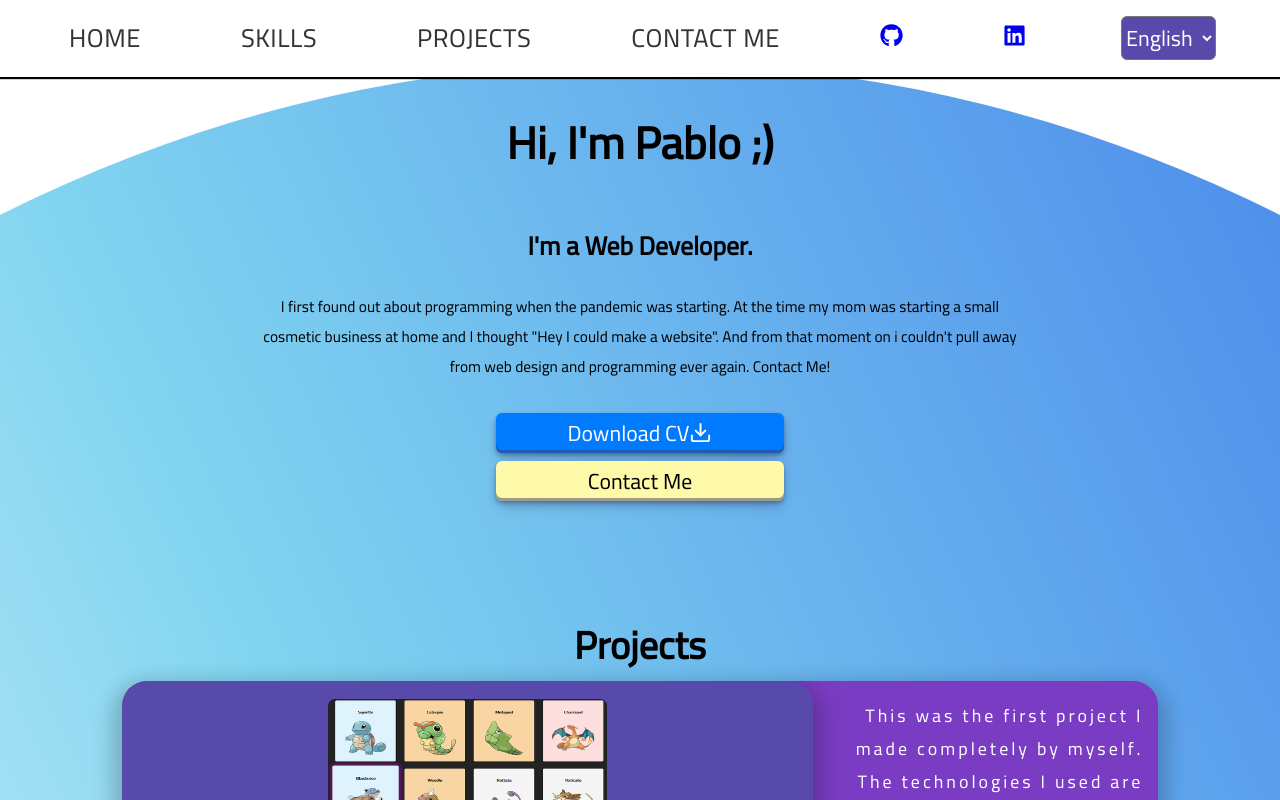
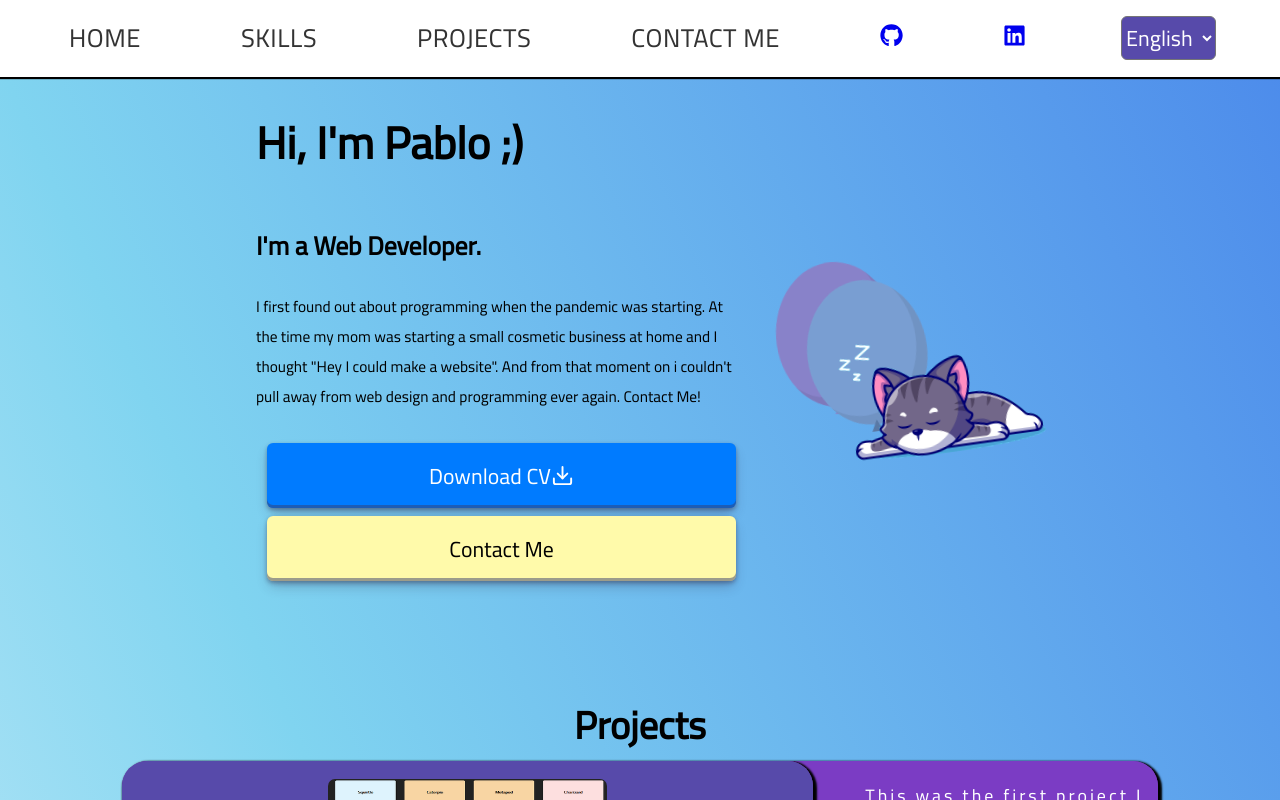
Before and after one commit to pablofretes/portfolio, a React (Create React App) app: page / in a window 1280 px wide. Shown: the top 800 px of the page. Built offline with nearby package versions, Linux system fonts and the light colour scheme.

Commit message:
Ballon + Cat

```diff
--- a/src/App.css
+++ b/src/App.css
@@ -34,7 +34,7 @@ html, body {
   cursor: pointer;
   display: inline-flex;
   font-family: Cairo, monospace;
-  height: 50%;
+  height: 65px;
   width: 100%;
   justify-content: center;
   list-style: none;
@@ -75,7 +75,7 @@ html, body {
   cursor: pointer;
   display: inline-flex;
   font-family: Cairo, monospace;
-  height: 50%;
+  height: 65px;
   width: 100%;
   justify-content: center;
   list-style: none;
@@ -115,16 +115,9 @@ html, body {
   overflow: hidden;
   display: flex;
   flex-flow: row nowrap;
-  box-shadow: 0 10px 20px 10px rgba(0, 0, 0, 0.2);
+	box-shadow: 2px 2px 2px 2px black;
   border-radius: 25px;
   background-color: #7b3cc4;
-	transition: 1.3s ease;
-}
-
-.slider-root:hover {
-	box-shadow: 0px 2px 2px 2px black;
-	transition: 1.3s ease;
-	transform: scale(1.03);
 }
 
 .project-container {
@@ -149,7 +142,7 @@ html, body {
   height: 100%;
   position: relative;
   overflow: hidden;
-  box-shadow: 0 10px 20px 10px rgba(0, 0, 0, 0.2);
+	box-shadow: 2px 2px 2px 2px black;
   border-radius: 25px;
 }
 
@@ -240,12 +233,6 @@ html, body {
   transition: 1s ease;
 }
 
-#projects h2 {
-  text-align: center;
-  font-size: 3rem;
-  font-size: 3.0vw;
-  font-weight: 600;
-}
 
 .projects-grid {
   display: grid;
@@ -269,12 +256,6 @@ html, body {
   border-bottom: 1px solid rgba(#777, 0.1);
   padding: 8px;
 	transition: 1s ease;
-}
-
-.project-image:hover {
-	box-shadow: 0px 2px 2px 2px black;
-	transition: 1s ease;
-	transform: scale(1.03);
 }
 
 .text-container {
@@ -329,6 +310,14 @@ html, body {
   .project-info{
     font-size: 9px;
   }
+
+	.code-button {
+		height: 40px;
+	}
+
+	.demo-button {
+		height: 40px;
+	}
 }
 
 @media screen and (max-width: 600px){
@@ -359,6 +348,14 @@ html, body {
   .project-info-container{
     display: none;
   }
+
+	.code-button {
+		height: 30px;
+	}
+
+	.demo-button {
+		height: 30px;
+	}
 }
 
 
@@ -389,4 +386,12 @@ html, body {
   .project-info-container{
     display: none;
   }
+
+	.code-button {
+		height: 20px;
+	}
+
+	.demo-button {
+		height: 20px;
+	}
 }
--- a/src/components/contact/contact.css
+++ b/src/components/contact/contact.css
@@ -33,16 +33,10 @@
   border-radius: 10px;
   border: #000 double;
   margin-bottom: 1rem;
-  box-shadow: 0 10px 20px 10px rgba(0, 0, 0, 0.2);
+	box-shadow: 2px 2px 2px 2px black;
   background-color: #574aaa;
   color: white;
 	transition: 1s ease;
-}
-
-.info-container:hover {
-	box-shadow: 2px 2px 2px 2px black;
-	transition: 1s ease;
-	transform: scale(1.03);
 }
 
 .info-icon {
--- a/src/components/home/Home.js
+++ b/src/components/home/Home.js
@@ -7,6 +7,7 @@ import { FiDownload } from 'react-icons/fi';
 import AnchorLink from 'react-anchor-link-smooth-scroll';
 import pdf from '../../pdf/Pablo-Fretes-CV.pdf';
 import pdfEnglish from '../../pdf/Pablo-Fretes-CV-English.pdf';
+import cat from '../../img/cat.png'
 import './home.css';
 
 const Home = ({ language }) => {
@@ -14,11 +15,12 @@ const Home = ({ language }) => {
   <div className='home-project-container'>
     <section id="home" data-cy="home-section">
       {language === 'Spanish' ? (
-      <>
-        <h1 className='text-h1' data-cy="home-h1">
+			<div className='home-container-parent'>
+				<div className='home-container-1'>
+					<h1 className='text-h1-home' data-cy="home-h1">
 					Hola, Soy Pablo ;)
 					</h1>
-        <h2 className='text-titulo'>
+					<h2 className='text-titulo-home'>
 					Soy Web Developer.
 					</h2>
 					<p className='about-me'>
@@ -32,13 +34,20 @@ const Home = ({ language }) => {
 					</a>
 					<AnchorLink href='#contact' className='code-button'>Contactame</AnchorLink>
 						</div>
-      </>
+				</div>
+				<div className='home-container-2 balloon'>
+					<div className='balloon'>
+						<img className='home-img-cat'src={cat} alt='cat'/>
+					</div>
+				</div>
+			</div>
       ) : (
-      <>
-        <h1 className='text-h1' data-cy="home-h1">
+      <div className='home-container-parent'>
+				<div>
+					<h1 className='text-h1-home' data-cy="home-h1">
 					Hi, I'm Pablo ;)
 					</h1>
-        <h2 className='text-titulo'>
+					<h2 className='text-titulo-home'>
 					I'm a Web Developer.
 					</h2>
 					<p className='about-me'>
@@ -52,7 +61,13 @@ const Home = ({ language }) => {
 					</a>
 					<AnchorLink href='#contact' className='code-button'>Contact Me</AnchorLink>
 					</div>
-      </>
+				</div>
+				<div className='home-container-2 balloon'>
+					<div className='balloon'>
+						<img className='home-img-cat'src={cat} alt='cat'/>
+					</div>
+				</div>
+      </div>
       )}
     </section>
     <Projects language={language}/>
--- a/src/components/home/home.css
+++ b/src/components/home/home.css
@@ -1,35 +1,110 @@
 .home-project-container{
 	background-image: linear-gradient(to top right,white, rgb(128, 212, 240), rgb(77, 140, 235));
-	clip-path: circle(64.5%);
 	overflow: hidden;
 	margin-top: 4rem;
 }
 
+.home-container-parent {
+	display: flex;
+	flex-flow: row nowrap;
+	justify-content: center;
+	align-items: center;
+	width: 100%;
+	height: 100%;
+	position: relative;
+}
+
+.home-container-1{
+	width: 100%;
+	height: 100%;
+}
+
+.home-container-2{
+	position: absolute;
+	top: 0%;
+	right: 20%;
+	width: 70%;
+	height: 100%;
+	border-radius: 50%;
+}
+
+.home-img-cat {
+	width: 250px;
+	height: auto;
+}
+
 .home-links {
-  width: 25%;
-  height: 35%;
+  width: 50%;
+  height: 70%;
   margin: 0 auto;
   padding: 1rem;
   gap: 25px;
 }
 
-.text-h1 {
+.text-h1-home {
   font-family: Cairo, sans-serif;
   font-size: 50px;
   font-size: 3.5vw;
   font-weight: bolder;
-  text-align: center;
+  text-align: left;
+	margin-left: 20vw;
+  margin-right: 20vw;
+}
+
+.text-titulo-home {
+  font-family: Cairo, sans-serif;
+  font-weight: bold;
+  font-size: 2vw;
+  text-align: left;
+	margin-left: 20vw;
+  margin-right: 20vw;
 }
 
 .about-me{
   font-size: 1.2vw;
-  text-align: center;
+  text-align: left;
   font-family: Cairo, serif;
   line-height: 30px;
   font-weight: 400;
   margin-left: 20vw;
   margin-right: 20vw;
 }
+
+.balloon {
+  display:inline-block;
+  width:120px;
+  height:145px;
+  background:hsl(215,50%,65%);
+  border-radius:80%;
+  position:relative;
+  box-shadow:inset -10px -10px 0 rgba(0,0,0,0.07);
+  margin:20px 30px;
+  transition:transform 0.5s ease;
+  z-index:10;
+  animation:balloons 4s ease-in-out infinite;
+	margin-right: 8rem;
+}
+
+@keyframes balloons {
+  0%,100% { transform:translateY(0) rotate(-4deg); }
+  50% { transform:translateY(-25px) rotate(4deg); }
+}
+
+
+.balloon:before {
+  content:"▲";
+  font-size:20px;
+  color:hsl(215,30%,50%);
+  display:block;
+  text-align:center;
+  width:100%;
+  position:absolute;
+  bottom:-12px;
+  z-index:-100;
+}
+
+.balloon:nth-child(2){ background:hsl(245,40%,65%); animation-duration:3.5s; }
+.balloon:nth-child(2):before { color:hsl(245,40%,65%);  }
 
 @media screen and (max-width: 800px){
 	.home-project-container{
@@ -41,6 +116,36 @@
     line-height: 25px;
     font-size: 2vw;
   }
+
+	.balloon{
+		display: none;
+	}
+
+	.home-container-2{
+		display: none;
+	}
+
+	.home-container-1{
+		margin: 0 auto;
+	}
+
+	.text-h1-home {
+		text-align: center;
+		margin-right: 0px;
+		margin-left: 0px;
+	}
+
+	.text-titulo-home {
+		text-align: center;
+		margin-right: 0px;
+		margin-left: 0px;
+	}
+
+	.about-me {
+		text-align: center;
+		margin-right: 0px;
+		margin-left: 0px;
+	}
 }
 
 @media screen and (max-width: 600px){
@@ -53,6 +158,36 @@
     line-height: 15px;
     font-size: 2vw;
   }
+
+	.balloon{
+		display: none;
+	}
+
+	.home-container-2{
+		display: none;
+	}
+
+	.home-container-1{
+		margin: 0 auto;
+	}
+
+	.text-h1-home {
+		text-align: center;
+		margin-right: 0px;
+		margin-left: 0px;
+	}
+
+	.text-titulo-home {
+		text-align: center;
+		margin-right: 0px;
+		margin-left: 0px;
+	}
+
+	.about-me {
+		text-align: center;
+		margin-right: 0px;
+		margin-left: 0px;
+	}
 }
 
 
@@ -66,4 +201,33 @@
     line-height: 15px;
     font-size: 2vw;
   }
+
+	.balloon{
+		display: none;
+	}
+
+	.home-container-2{
+		display: none;
+	}
+
+	.home-container-1{
+		margin: 0 auto;
+	}
+	.text-h1-home {
+		text-align: center;
+		margin-right: 0px;
+		margin-left: 0px;
+	}
+
+	.text-titulo-home {
+		text-align: center;
+		margin-right: 0px;
+		margin-left: 0px;
+	}
+
+	.about-me {
+		text-align: center;
+		margin-right: 0px;
+		margin-left: 0px;
+	}
 }
--- a/src/components/projects/projects.css
+++ b/src/components/projects/projects.css
@@ -4,7 +4,6 @@
 
 .skills-h2 {
   margin: 0 auto;
-  padding-top: 2.5vh;
   text-align: center;
   font-size: 3rem;
   font-size: 3vw;
--- a/src/components/skills/skills.css
+++ b/src/components/skills/skills.css
@@ -24,7 +24,7 @@
 .skill-container {
   padding: 5px;
   margin: 5px 5px 5px 5px;
-  box-shadow: -1px 0 10px 0px rgba(0, 0, 0, 0.5), 5px 20px 40px 0 rgba(0, 0, 0, 0.5);
+  box-shadow: -1px 2px 2px 0px rgba(0, 0, 0, 0.5), 5px 20px 40px 0 rgba(0, 0, 0, 0.5), 2px 2px 2px 2px black;
   display: flex;
   flex-direction: column;
   justify-content: center;
@@ -50,8 +50,6 @@
   background-color: #574aaa;
   transition: 0.8s ease-in-out;
   color: white;
-	height: 11vw;
-	width: 11vw;
 }
 
 .skill-icon{
```
Also changed, not shown: src/img/Screenshot_memotest.png, src/img/cat.png (added). Lines whose indentation alone changed are shown as unchanged.
